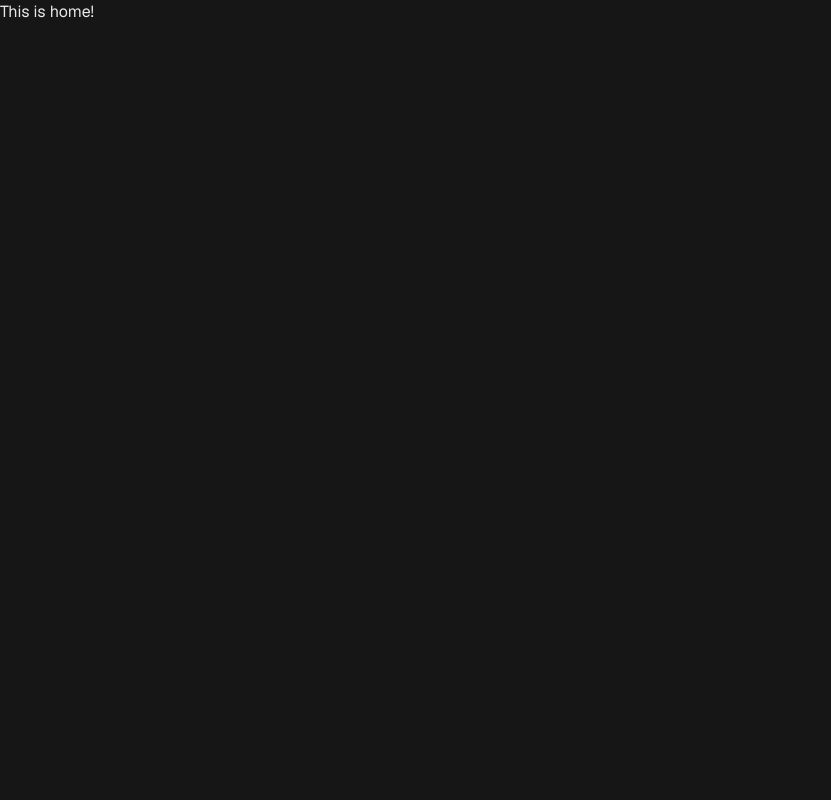
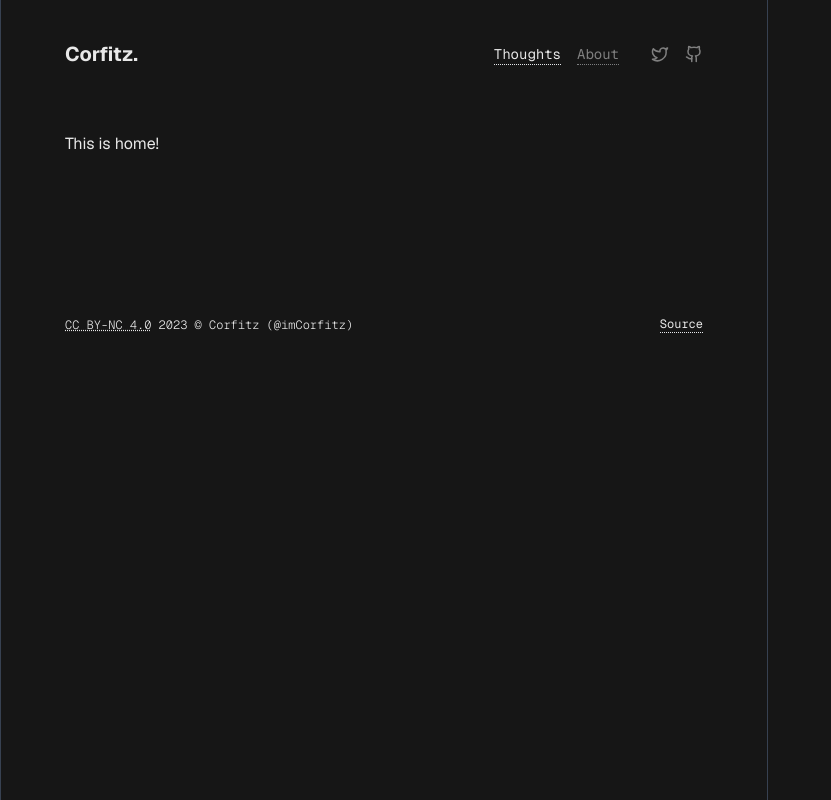
Before and after one commit to imCorfitz/imcorfitz.com, a Next.js app: page / in a window 1280 px wide. Shown: the whole page, without its empty margins (0-831 px from the left). Built offline with nearby package versions, Linux system fonts and the light colour scheme.

Commit message:
Create initial page layout

```diff
--- /dev/null
+++ b/app/(pages)/layout.tsx
@@ -0,0 +1,17 @@
+import { Footer } from "./_components/footer";
+import { Header } from "./_components/header";
+
+interface LayoutProps {
+  children: React.ReactNode;
+}
+
+export default function Layout({ children }: LayoutProps) {
+  return (
+    <main className="container flex min-h-full max-w-3xl flex-col border-l border-r border-gray-700 px-4 py-10 sm:scroll-px-28 md:px-16">
+      <Header />
+      {children}
+      <Footer />
+      <div className="flex-1"></div>
+    </main>
+  );
+}
--- a/app/globals.css
+++ b/app/globals.css
@@ -5,6 +5,11 @@
 :root {
   --foreground-rgb: 232, 232, 232;
   --background-rgb: 22, 22, 22;
+}
+
+html,
+body {
+  height: 100%;
 }
 
 body {
```
Also changed, not shown: app/(pages)/page.tsx (renamed from app/page.tsx).
